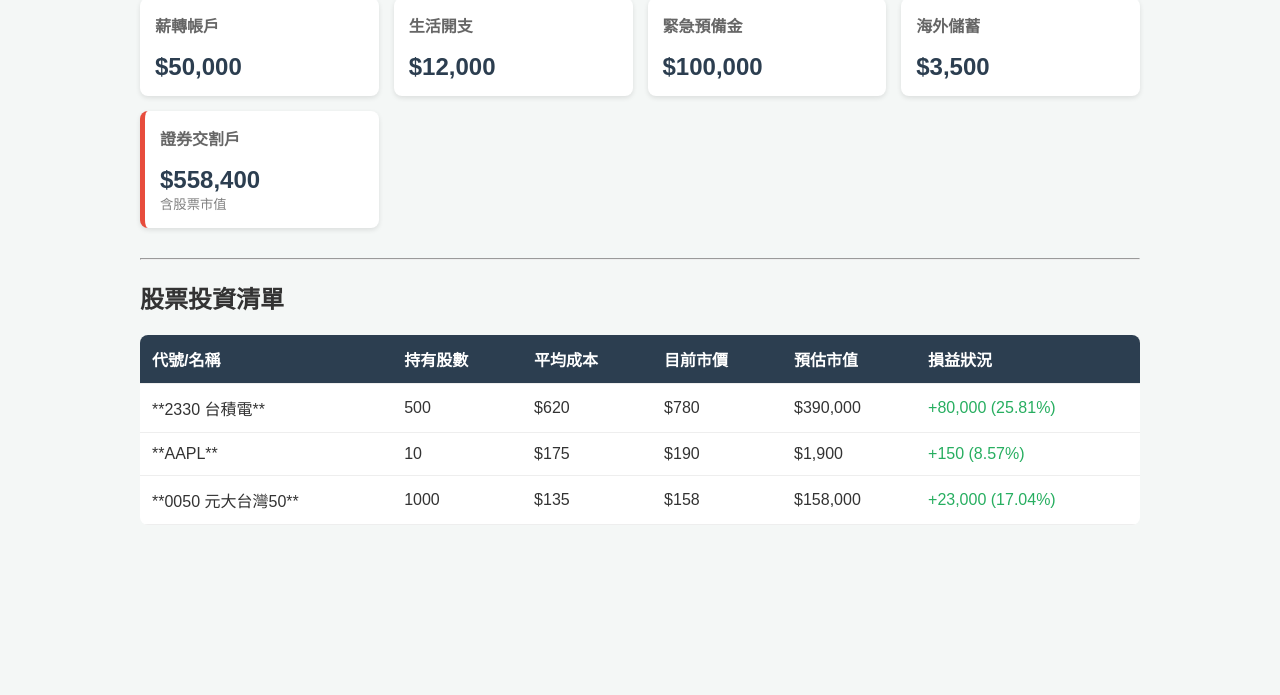
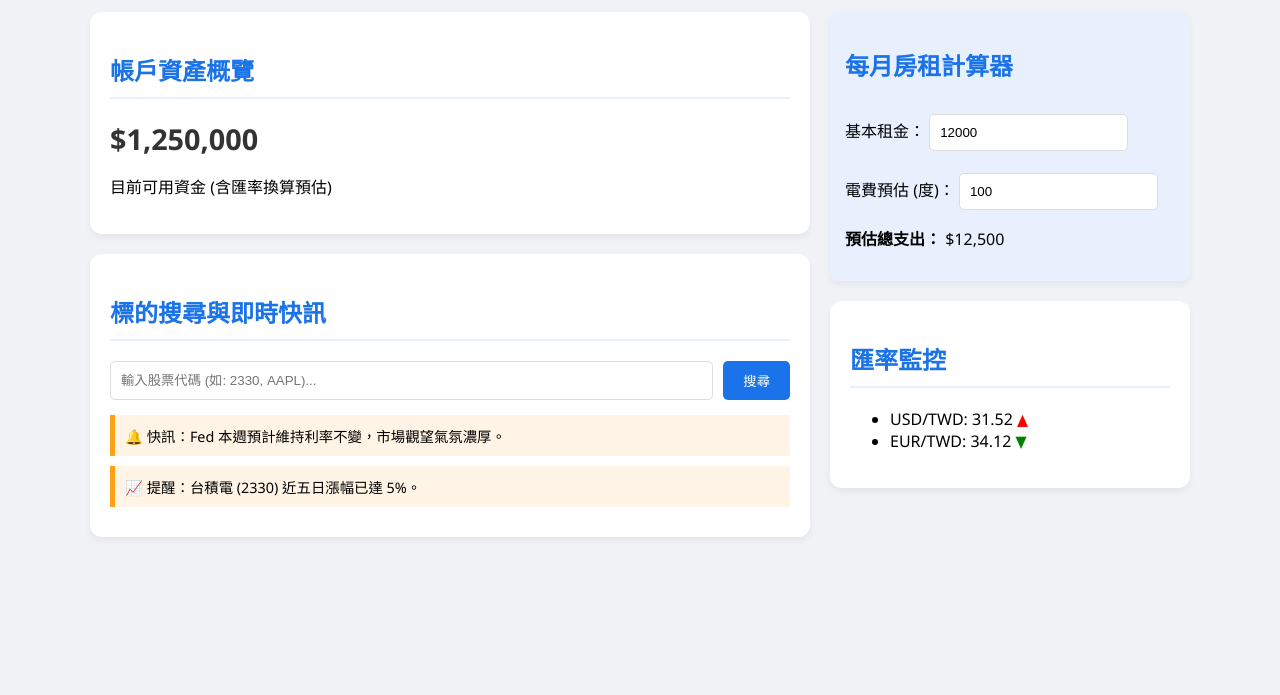
Before and after one commit to neilwong620-eng/COMMANDER, a plain HTML site: page index.html in a window 1280 px wide. Shown: the part 105-800 px from the top of the page. Drawn offline with Linux system fonts and the light colour scheme.

Commit message:
Update index.html

```diff
--- a/index.html
+++ b/index.html
@@ -3,116 +3,93 @@
 <head>
     <meta charset="UTF-8">
     <meta name="viewport" content="width=device-width, initial-scale=1.0">
-    <title>個人理財管理系統</title>
+    <title>個人理財管理系統 - 完整版</title>
     <style>
-        body { font-family: sans-serif; background: #f4f7f6; padding: 20px; color: #333; }
-        .container { max-width: 1000px; margin: auto; }
-        .grid { display: grid; grid-template-columns: repeat(auto-fit, minmax(200px, 1fr)); gap: 15px; margin-bottom: 30px; }
-        .card { background: white; padding: 15px; border-radius: 8px; box-shadow: 0 2px 5px rgba(0,0,0,0.1); }
-        .card h3 { margin-top: 0; font-size: 1rem; color: #666; }
-        .balance { font-size: 1.5rem; font-weight: bold; color: #2c3e50; }
-        table { width: 100%; border-collapse: collapse; background: white; border-radius: 8px; overflow: hidden; }
-        th, td { padding: 12px; text-align: left; border-bottom: 1px solid #eee; }
-        th { background: #2c3e50; color: white; }
-        .stock-account { border-left: 5px solid #e74c3c; }
-        .positive { color: #27ae60; }
-        .negative { color: #e74c3c; }
+        body { font-family: 'Segoe UI', Tahoma, Geneva, Verdana, sans-serif; background: #f0f2f5; padding: 20px; }
+        .container { max-width: 1100px; margin: auto; }
+        .dashboard-grid { display: grid; grid-template-columns: 2fr 1fr; gap: 20px; }
+        .card { background: white; padding: 20px; border-radius: 12px; box-shadow: 0 4px 6px rgba(0,0,0,0.05); margin-bottom: 20px; }
+        h2 { color: #1a73e8; border-bottom: 2px solid #e8f0fe; padding-bottom: 10px; }
+
+        /* 原始功能樣式 */
+        .search-box { display: flex; gap: 10px; margin-bottom: 15px; }
+        input { flex: 1; padding: 10px; border: 1px solid #ddd; border-radius: 5px; }
+        button { padding: 10px 20px; background: #1a73e8; color: white; border: none; border-radius: 5px; cursor: pointer; }
+
+        .alert-box { background: #fff4e5; border-left: 5px solid #ffa117; padding: 10px; margin: 10px 0; font-size: 0.9rem; }
+        .rent-calc { background: #e8f0fe; padding: 15px; border-radius: 8px; }
+
+        table { width: 100%; border-collapse: collapse; margin-top: 10px; }
+        th, td { text-align: left; padding: 12px; border-bottom: 1px solid #eee; }
+        .balance-val { font-size: 1.8rem; font-weight: bold; color: #333; }
     </style>
 </head>
 <body>
 
 <div class="container">
-    <h2>資產帳戶概覽</h2>
+    <h1>理財進度追蹤</h1>
 
-    <div class="grid" id="account-display">
+    <div class="dashboard-grid">
+        <div class="main-content">
+            <div class="card">
+                <h2>帳戶資產概覽</h2>
+                <div class="balance-val" id="total-assets">$0</div>
+                <p>目前可用資金 (含匯率換算預估)</p>
+            </div>
+
+            <div class="card">
+                <h2>標的搜尋與即時快訊</h2>
+                <div class="search-box">
+                    <input type="text" id="stock-search" placeholder="輸入股票代碼 (如: 2330, AAPL)...">
+                    <button onclick="mockSearch()">搜尋</button>
+                </div>
+                <div id="news-alerts">
+                    <div class="alert-box">🔔 快訊：Fed 本週預計維持利率不變，市場觀望氣氛濃厚。</div>
+                    <div class="alert-box">📈 提醒：台積電 (2330) 近五日漲幅已達 5%。</div>
+                </div>
+            </div>
         </div>
 
-    <hr>
+        <div class="sidebar">
+            <div class="card rent-calc">
+                <h2>每月房租計算器</h2>
+                <label>基本租金：</label>
+                <input type="number" id="base-rent" value="12000" oninput="calcRent()">
+                <br><br>
+                <label>電費預估 (度)：</label>
+                <input type="number" id="electricity" value="100" oninput="calcRent()">
+                <p><strong>預估總支出：</strong> <span id="rent-total">$12,500</span></p>
+            </div>
 
-    <h2>股票投資清單</h2>
-    <table>
-        <thead>
-            <tr>
-                <th>代號/名稱</th>
-                <th>持有股數</th>
-                <th>平均成本</th>
-                <th>目前市價</th>
-                <th>預估市值</th>
-                <th>損益狀況</th>
-            </tr>
-        </thead>
-        <tbody id="stock-list">
-            </tbody>
-    </table>
+            <div class="card">
+                <h2>匯率監控</h2>
+                <ul>
+                    <li>USD/TWD: 31.52 <span style="color:red">▲</span></li>
+                    <li>EUR/TWD: 34.12 <span style="color:green">▼</span></li>
+                </ul>
+            </div>
+        </div>
+    </div>
 </div>
 
 <script>
-    // 1. 設定帳戶資料 (4個一般 + 1個股票)
-    const accounts = [
-        { name: "薪轉帳戶", balance: 50000, type: "cash" },
-        { name: "生活開支", balance: 12000, type: "cash" },
-        { name: "緊急預備金", balance: 100000, type: "cash" },
-        { name: "海外儲蓄", balance: 3500, type: "cash" }, // 假設美金
-        { name: "證券交割戶", balance: 8500, type: "stock_cash" }
-    ];
-
-    // 2. 設定股票庫存
-    const stocks = [
-        { code: "2330 台積電", shares: 500, cost: 620, currentPrice: 780 },
-        { code: "AAPL", shares: 10, cost: 175, currentPrice: 190 },
-        { code: "0050 元大台灣50", shares: 1000, cost: 135, currentPrice: 158 }
-    ];
-
-    function updateUI() {
-        const accountContainer = document.getElementById('account-display');
-        const stockContainer = document.getElementById('stock-list');
-        let totalStockMarketValue = 0;
-
-        // 計算股票市值
-        stockContainer.innerHTML = "";
-        stocks.forEach(s => {
-            const marketValue = s.shares * s.currentPrice;
-            const profit = (s.currentPrice - s.cost) * s.shares;
-            const profitPct = (((s.currentPrice / s.cost) - 1) * 100).toFixed(2);
-            totalStockMarketValue += marketValue;
-
-            stockContainer.innerHTML += `
-                <tr>
-                    <td>**${s.code}**</td>
-                    <td>${s.shares}</td>
-                    <td>$${s.cost}</td>
-                    <td>$${s.currentPrice}</td>
-                    <td>$${marketValue.toLocaleString()}</td>
-                    <td class="${profit >= 0 ? 'positive' : 'negative'}">
-                        ${profit >= 0 ? '+' : ''}${profit.toLocaleString()} (${profitPct}%)
-                    </td>
-                </tr>
-            `;
-        });
-
-        // 渲染帳戶卡片
-        accountContainer.innerHTML = "";
-        accounts.forEach(acc => {
-            let displayBalance = acc.balance;
-            let extraClass = "";
-
-            // 如果是股票帳戶，顯示 (現金 + 股票市值)
-            if (acc.type === "stock_cash") {
-                displayBalance = acc.balance + totalStockMarketValue;
-                extraClass = "stock-account";
-            }
-
-            accountContainer.innerHTML += `
-                <div class="card ${extraClass}">
-                    <h3>${acc.name}</h3>
-                    <div class="balance">$${displayBalance.toLocaleString()}</div>
-                    ${acc.type === 'stock_cash' ? '<small style="color:gray">含股票市值</small>' : ''}
-                </div>
-            `;
-        });
+    // 原始計算邏輯
+    function calcRent() {
+        const base = parseFloat(document.getElementById('base-rent').value) || 0;
+        const elec = parseFloat(document.getElementById('electricity').value) || 0;
+        const total = base + (elec * 5); // 假設一度電 5 元
+        document.getElementById('rent-total').innerText = `$${total.toLocaleString()}`;
     }
 
-    updateUI();
+    function mockSearch() {
+        const code = document.getElementById('stock-search').value;
+        if(code) {
+            alert('正在為您查詢 ' + code + ' 的即時行情與新聞...');
+        }
+    }
+
+    // 初始化資產顯示 (原先版本)
+    document.getElementById('total-assets').innerText = '$1,250,000';
 </script>
 
 </body>
```
